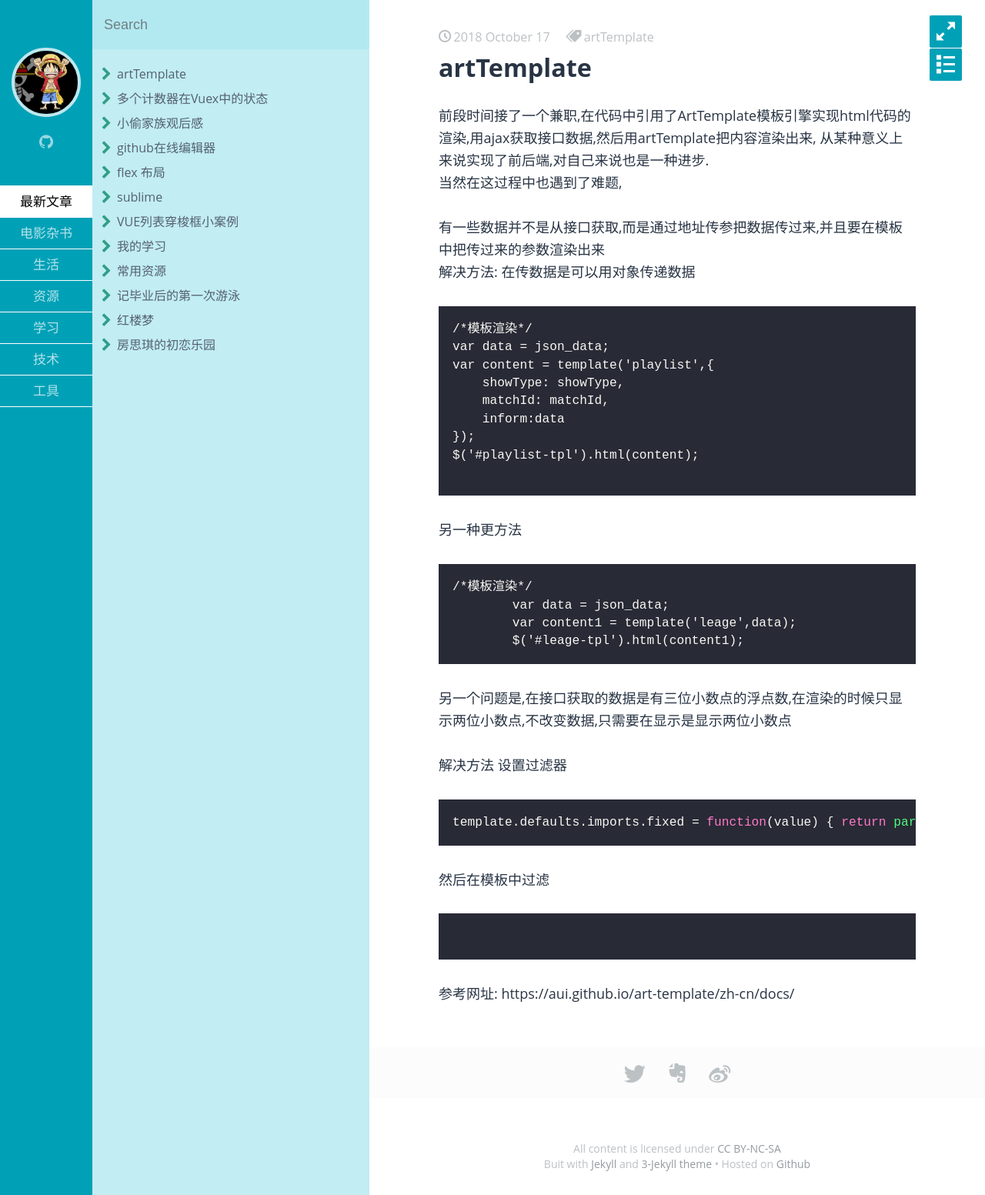
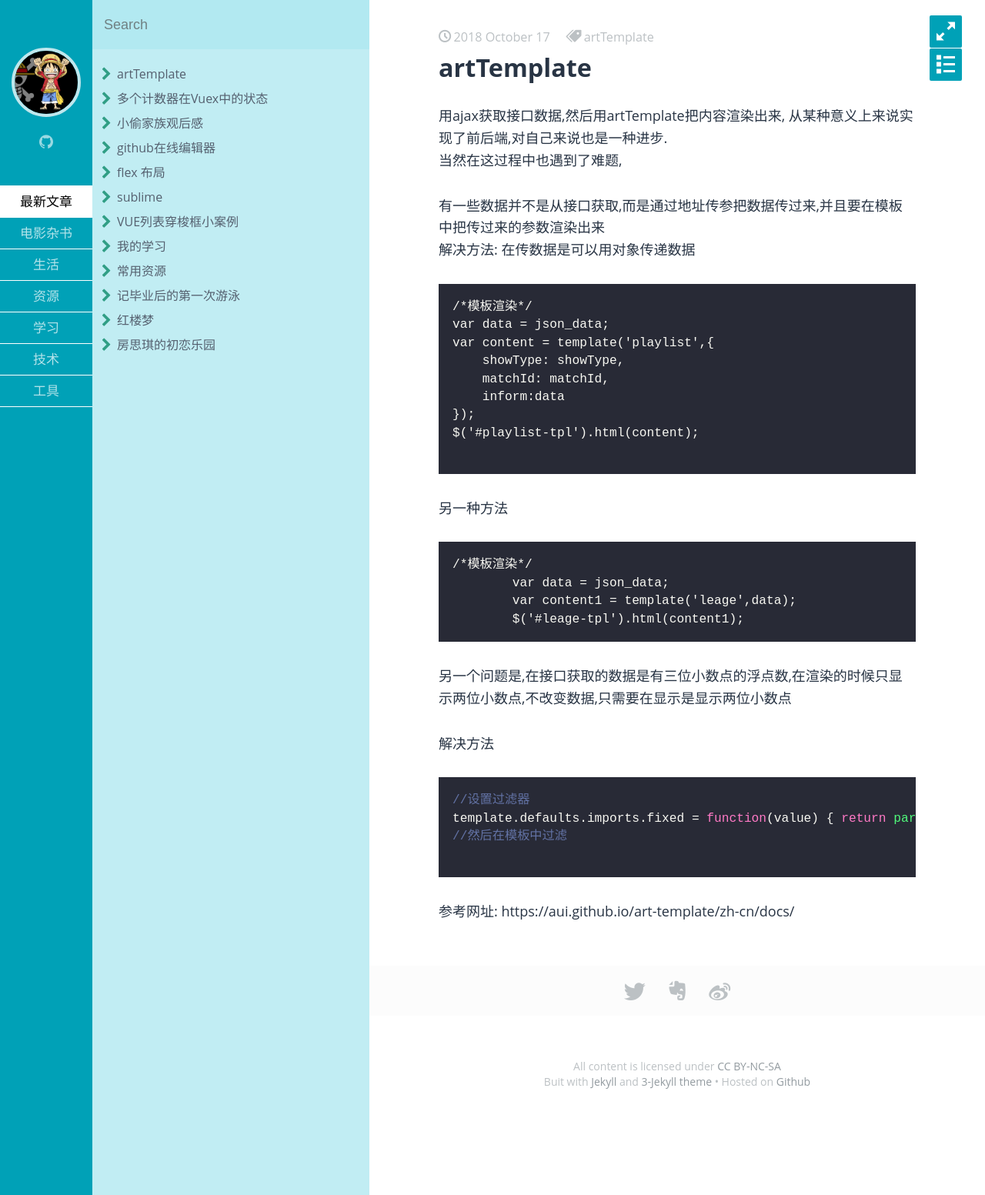
Before and after one commit to yyyyama/yyyyama.github.io, a Jekyll site: the page built from _posts/tech/2018-10-17-artTemplate.md, in a window 1280 px wide. Shown: the whole page at 77% size. Built offline with Jekyll 4.4.1, drawn with Linux system fonts in a browser that asks for light colours; some web fonts are replaced.

Commit message:
Update 2018-10-17-artTemplate.md

````diff
--- a/_posts/tech/2018-10-17-artTemplate.md
+++ b/_posts/tech/2018-10-17-artTemplate.md
@@ -6,7 +6,7 @@
 description:
 ---
 
-前段时间接了一个兼职,在代码中引用了ArtTemplate模板引擎实现html代码的渲染,用ajax获取接口数据,然后用artTemplate把内容渲染出来,
+用ajax获取接口数据,然后用artTemplate把内容渲染出来,
 从某种意义上来说实现了前后端,对自己来说也是一种进步.
 <br/>
 当然在这过程中也遇到了难题,
@@ -28,7 +28,7 @@
 $('#playlist-tpl').html(content);
 
 ```
-另一种更方法
+另一种方法
 ```html
 /*模板渲染*/
     	var data = json_data;
@@ -39,12 +39,11 @@
 另一个问题是,在接口获取的数据是有三位小数点的浮点数,在渲染的时候只显示两位小数点,不改变数据,只需要在显示是显示两位小数点
 
 解决方法
-设置过滤器
+
 ```js
+//设置过滤器
 template.defaults.imports.fixed = function(value) { return parseFloat(value).toFixed(2); }
-```
-然后在模板中过滤
-```js
+//然后在模板中过滤
 {{inform.data.r[0].odds_h | fixed}}
 ```
 
````
